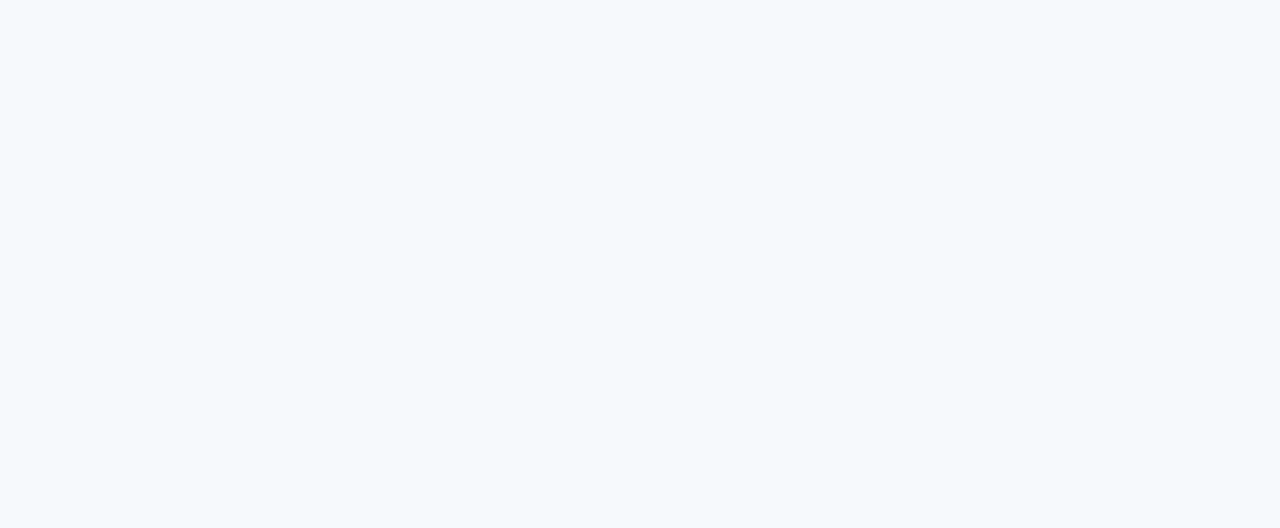
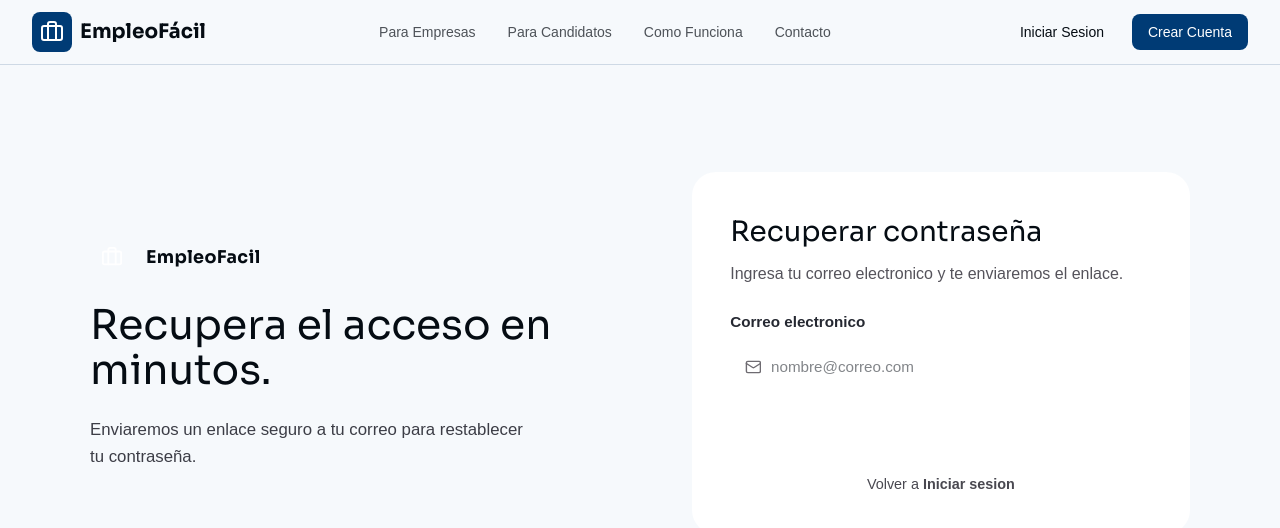
Before and after one commit to KevinTomala/empleofacil, a React (Vite) app in the folder frontend/: page /request-password in a window 1280 px wide. Before the commit this address had no page. Shown: the top 528 px of the page. Built offline with nearby package versions, Linux system fonts and the light colour scheme.

Commit message:
Design: Mockup RequestPassword

```diff
--- a/frontend/src/App.jsx
+++ b/frontend/src/App.jsx
@@ -1,15 +1,34 @@
-import { BrowserRouter, Routes, Route } from 'react-router-dom'
+import { useEffect } from 'react'
+import { BrowserRouter, Routes, Route, useLocation } from 'react-router-dom'
 import LandingPage from './modules/Landing/LandingPage'
 import Login from './modules/auth/Login'
 import Register from './modules/auth/Register'
+import RequestPassword from './modules/auth/RequestPassword'
+
+function ScrollToHash() {
+  const location = useLocation()
+
+  useEffect(() => {
+    if (!location.hash) return
+    const id = location.hash.replace('#', '')
+    const el = document.getElementById(id)
+    if (el) {
+      el.scrollIntoView({ behavior: 'smooth', block: 'start' })
+    }
+  }, [location])
+
+  return null
+}
 
 function App() {
   return (
     <BrowserRouter>
+      <ScrollToHash />
       <Routes>
         <Route path="/" element={<LandingPage />} />
         <Route path="/login" element={<Login />} />
         <Route path="/register" element={<Register />} />
+        <Route path="/request-password" element={<RequestPassword />} />
       </Routes>
     </BrowserRouter>
   )
--- a/frontend/src/components/BeneficiosAgentes.jsx
+++ b/frontend/src/components/BeneficiosAgentes.jsx
@@ -1,4 +1,5 @@
 import { Briefcase, TrendingUp, Bell, Award, Calendar, MapPin } from 'lucide-react'
+import { Link } from 'react-router-dom'
 
 const beneficios = [
   {
@@ -69,9 +70,12 @@ export default function BeneficiosAgentes() {
             </div>
 
             <div className="mt-8">
-              <button className="inline-flex items-center gap-2 px-8 py-4 bg-accent text-white font-medium rounded-lg hover:bg-accent/90 transition-colors">
+              <Link
+                to="/register"
+                className="inline-flex items-center gap-2 px-8 py-4 bg-accent text-white font-medium rounded-lg hover:bg-accent/90 transition-colors"
+              >
                 Registrarme como Candidato
-              </button>
+              </Link>
             </div>
           </div>
 
--- a/frontend/src/components/BeneficiosEmpresas.jsx
+++ b/frontend/src/components/BeneficiosEmpresas.jsx
@@ -1,4 +1,5 @@
 import { Search, Clock, FileCheck, ShieldCheck, Zap, Users } from 'lucide-react'
+import { Link } from 'react-router-dom'
 
 const beneficios = [
   {
@@ -69,9 +70,12 @@ export default function BeneficiosEmpresas() {
         </div>
 
         <div className="mt-12 text-center">
-          <button className="inline-flex items-center gap-2 px-8 py-4 bg-primary text-white font-medium rounded-lg hover:bg-primary/90 transition-colors">
-            Publicar una Vacante
-          </button>
+          <Link
+            to="/login"
+            className="inline-flex items-center gap-2 px-8 py-4 bg-primary text-white font-medium rounded-lg hover:bg-primary/90 transition-colors"
+          >
+            Publicar una vacante
+          </Link>
         </div>
       </div>
     </section>
--- a/frontend/src/components/CTA.jsx
+++ b/frontend/src/components/CTA.jsx
@@ -1,4 +1,5 @@
 import { ArrowRight, Shield } from 'lucide-react'
+import { Link } from 'react-router-dom'
 
 export default function CTA() {
   return (
@@ -25,14 +26,20 @@ export default function CTA() {
             </p>
 
             <div className="flex flex-col sm:flex-row gap-4 justify-center">
-              <button className="inline-flex items-center justify-center gap-2 px-8 py-4 bg-white text-primary font-semibold rounded-lg hover:bg-white/90 transition-colors">
+              <Link
+                to="/register?type=candidate"
+                className="inline-flex items-center justify-center gap-2 px-8 py-4 bg-white text-primary font-semibold rounded-lg hover:bg-white/90 transition-colors"
+              >
                 Soy Candidato
                 <ArrowRight className="w-5 h-5" />
-              </button>
-              <button className="inline-flex items-center justify-center gap-2 px-8 py-4 bg-white/10 text-white font-semibold rounded-lg hover:bg-white/20 transition-colors border border-white/20">
+              </Link>
+              <Link
+                to="/register?type=company"
+                className="inline-flex items-center justify-center gap-2 px-8 py-4 bg-white/10 text-white font-semibold rounded-lg hover:bg-white/20 transition-colors border border-white/20"
+              >
                 Soy Empresa
                 <ArrowRight className="w-5 h-5" />
-              </button>
+              </Link>
             </div>
 
             <p className="text-white/60 text-sm mt-6">
--- a/frontend/src/components/Header.jsx
+++ b/frontend/src/components/Header.jsx
@@ -8,10 +8,10 @@ export default function Header() {
   const [isMenuOpen, setIsMenuOpen] = useState(false)
 
   const navLinks = [
-    { href: '#beneficios-empresas', label: 'Para Empresas' },
-    { href: '#beneficios-candidatos', label: 'Para Candidatos' },
-    { href: '#como-funciona', label: 'Como Funciona' },
-    { href: '#contacto', label: 'Contacto' },
+    { href: '/#beneficios-empresas', label: 'Para Empresas' },
+    { href: '/#beneficios-candidatos', label: 'Para Candidatos' },
+    { href: '/#como-funciona', label: 'Como Funciona' },
+    { href: '/#contacto', label: 'Contacto' },
   ]
 
   return (
--- a/frontend/src/components/Hero.jsx
+++ b/frontend/src/components/Hero.jsx
@@ -1,5 +1,6 @@
 import { ArrowRight, CheckCircle, Users, Building2 } from 'lucide-react'
 import { useCallback } from 'react'
+import { Link } from 'react-router-dom'
 
 export default function Hero() {
   const handleSvgLoad = useCallback((event) => {
@@ -43,14 +44,20 @@ export default function Hero() {
             </p>
 
             <div className="flex flex-col sm:flex-row gap-4">
-              <button className="inline-flex items-center justify-center gap-2 px-6 py-3 bg-primary text-white font-medium rounded-lg hover:bg-primary/90 transition-colors">
+              <Link
+                to="/register?type=candidate"
+                className="inline-flex items-center justify-center gap-2 px-6 py-3 bg-primary text-white font-medium rounded-lg hover:bg-primary/90 transition-colors"
+              >
                 Soy Candidato
                 <ArrowRight className="w-5 h-5" />
-              </button>
-              <button className="inline-flex items-center justify-center gap-2 px-6 py-3 bg-secondary text-foreground font-medium rounded-lg hover:bg-muted transition-colors border border-border">
+              </Link>
+              <Link
+                to="/register?type=company"
+                className="inline-flex items-center justify-center gap-2 px-6 py-3 bg-secondary text-foreground font-medium rounded-lg hover:bg-muted transition-colors border border-border"
+              >
                 Soy Empresa
                 <Building2 className="w-5 h-5" />
-              </button>
+              </Link>
             </div>
 
             <div className="flex flex-wrap gap-6 pt-4">
--- a/frontend/src/modules/auth/Login.jsx
+++ b/frontend/src/modules/auth/Login.jsx
@@ -43,9 +43,9 @@ export default function Login() {
                 <input type="checkbox" name="remember" />
                 Recordarme
               </label>
-              <a className="auth-link" href="#">
+              <Link className="auth-link" to="/request-password">
                 Olvidaste tu contrasena?
-              </a>
+              </Link>
             </div>
 
             <button className="auth-submit" type="submit">
--- a/frontend/src/modules/auth/Register.jsx
+++ b/frontend/src/modules/auth/Register.jsx
@@ -1,12 +1,20 @@
-import { useState } from 'react'
+import { useEffect, useState } from 'react'
 import { Briefcase, Building2, User } from 'lucide-react'
-import { Link } from 'react-router-dom'
+import { Link, useSearchParams } from 'react-router-dom'
 import Header from '../../components/Header'
 import './auth.css'
 
 export default function Register() {
+  const [searchParams] = useSearchParams()
   const [accountType, setAccountType] = useState('candidate')
   const [step, setStep] = useState(1)
+
+  useEffect(() => {
+    const type = searchParams.get('type')
+    if (type === 'company' || type === 'candidate') {
+      setAccountType(type)
+    }
+  }, [searchParams])
 
   return (
     <div className="auth-page">
--- /dev/null
+++ b/frontend/src/modules/auth/RequestPassword.jsx
@@ -0,0 +1,52 @@
+import { Briefcase, Mail } from 'lucide-react'
+import { Link } from 'react-router-dom'
+import Header from '../../components/Header'
+import './auth.css'
+
+export default function RequestPassword() {
+  return (
+    <div className="auth-page">
+      <Header />
+      <div className="auth-shell">
+        <section className="auth-hero">
+          <div className="auth-logo">
+            <span className="auth-logo-badge">
+              <Briefcase size={22} />
+            </span>
+            EmpleoFacil
+          </div>
+
+          <h1 className="auth-hero-title">Recupera el acceso en minutos.</h1>
+          <p className="auth-hero-subtitle">
+            Enviaremos un enlace seguro a tu correo para restablecer tu contraseña.
+          </p>
+        </section>
+
+        <section className="auth-card" aria-label="Solicitud de recuperacion de contrasena">
+          <div className="auth-card-header">
+            <h2>Recuperar contraseña</h2>
+            <p>Ingresa tu correo electronico y te enviaremos el enlace.</p>
+          </div>
+
+          <form className="auth-form">
+            <div className="auth-field">
+              <label htmlFor="email">Correo electronico</label>
+              <div className="auth-input-icon">
+                <Mail size={18} />
+                <input id="email" name="email" type="email" placeholder="nombre@correo.com" />
+              </div>
+            </div>
+
+            <button className="auth-submit" type="submit">
+              Enviar enlace
+            </button>
+          </form>
+
+          <p className="auth-footer">
+            Volver a <Link className="auth-link" to="/login">Iniciar sesion</Link>
+          </p>
+        </section>
+      </div>
+    </div>
+  )
+}
--- a/frontend/src/modules/auth/auth.css
+++ b/frontend/src/modules/auth/auth.css
@@ -246,6 +246,32 @@
   transition: border 0.2s ease, box-shadow 0.2s ease;
 }
 
+.auth-input-icon {
+  display: flex;
+  align-items: center;
+  gap: 0.6rem;
+  padding: 0 0.9rem;
+  border-radius: 12px;
+  border: 1px solid color-mix(in oklch, var(--color-border) 70%, white);
+  background: color-mix(in oklch, var(--color-secondary) 70%, white);
+  transition: border 0.2s ease, box-shadow 0.2s ease;
+}
+
+.auth-input-icon svg {
+  color: color-mix(in oklch, var(--color-foreground) 55%, white);
+}
+
+.auth-input-icon input {
+  border: none;
+  padding: 0.85rem 0;
+  background: transparent;
+}
+
+.auth-input-icon:focus-within {
+  border-color: color-mix(in oklch, var(--color-primary) 70%, white);
+  box-shadow: 0 0 0 3px color-mix(in oklch, var(--color-primary) 20%, transparent);
+}
+
 .auth-field input:focus {
   outline: none;
   border-color: color-mix(in oklch, var(--color-primary) 70%, white);
```
